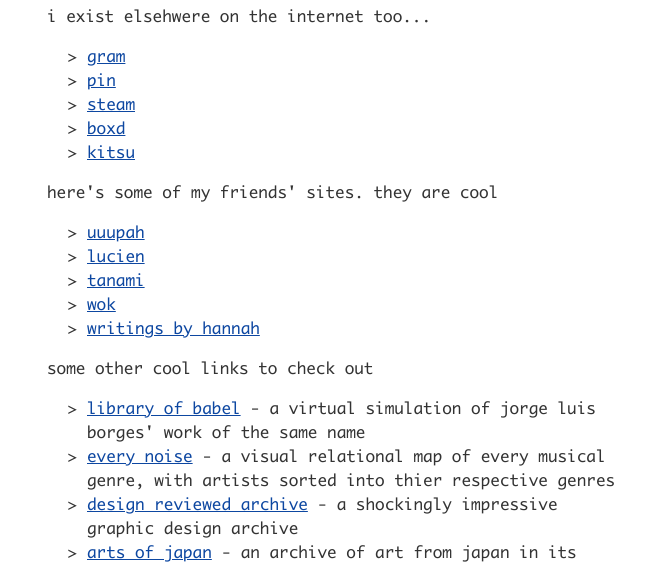
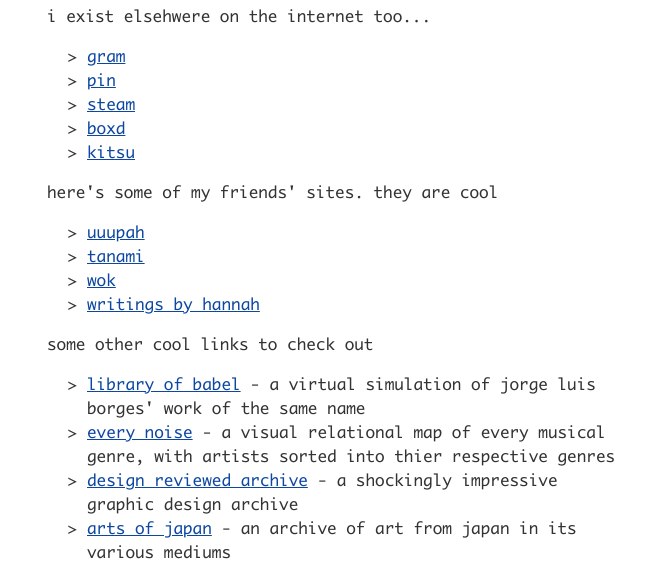
Before and after one commit to boombapqaz/blog, an Eleventy site: page src/links.html in a window 1280 px wide. Shown: the part 200-763 px from the top of the page, without its empty margins (304-975 px from the left). Built offline with nearby package versions, Linux system fonts and the light colour scheme; Eleventy itself is replaced by a stand-in of ours; files that its build step writes are made by us from their sources.

Commit message:
font work! + lulu erasure

```diff
--- a/src/links.html
+++ b/src/links.html
@@ -16,7 +16,6 @@
 <p>here's some of my friends' sites. they are cool</p>
 <ul>
   <li><a href="https://uuupah.neocities.org/">uuupah</a></li>
-  <li><a href="https://lucien.contact/">lucien</a></li>
   <li><a href="https://tanami.org/">tanami</a></li>
   <li><a href="https://snailcomic.neocities.org/">wok</a></li>
   <li><a href="https://medium.com/@hannahhains16">writings by hannah</a> </li>
```
